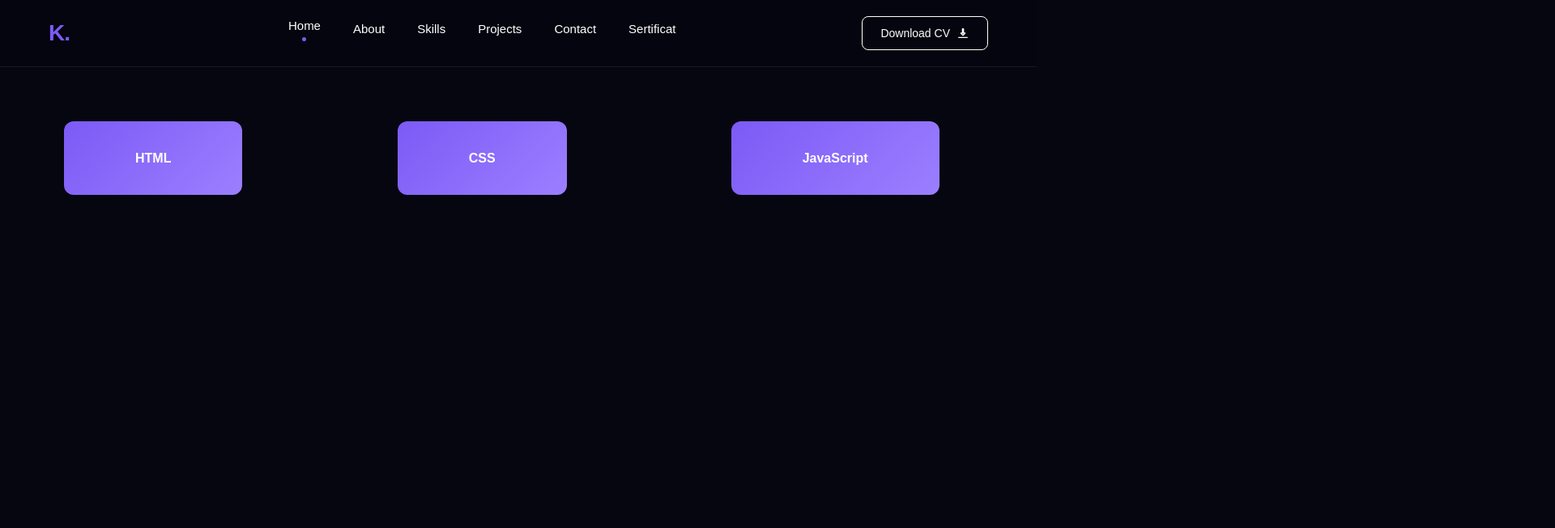
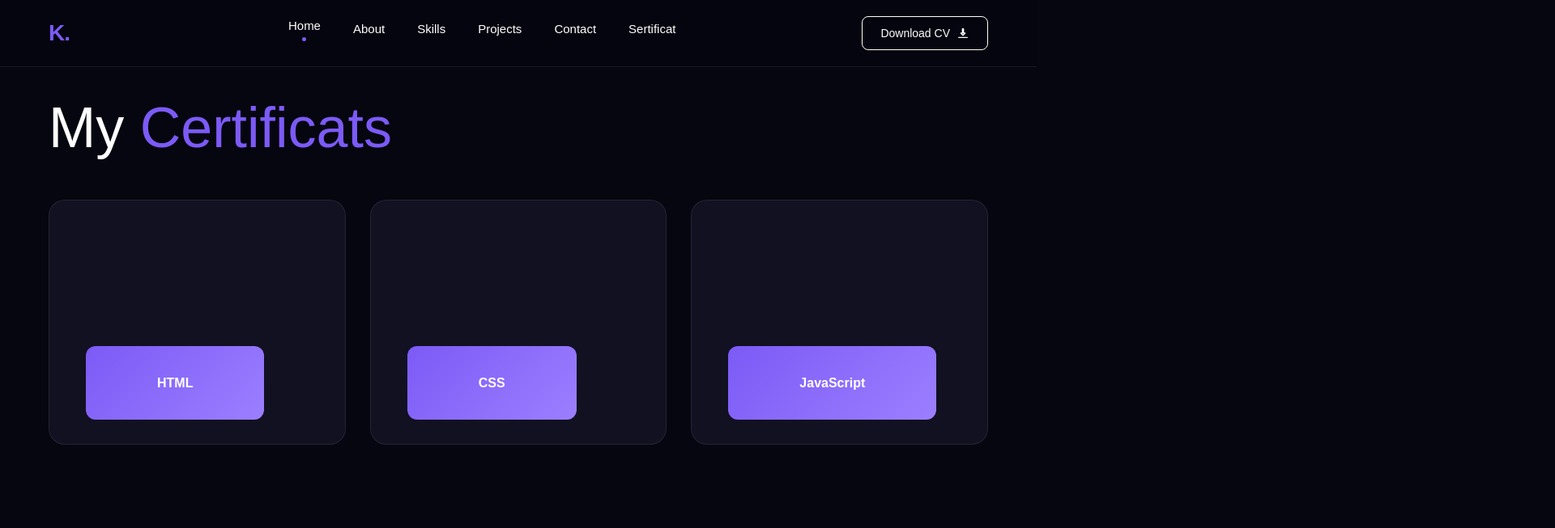
Before and after one commit to krishna7267sharma/potfolio, a plain HTML site: page sertificat.html in a window 1280 px wide. Shown: the top 653 px of the page at 81% size, 1920 px wide, since content can reach past the window. Drawn offline with nearby package versions, Linux system fonts and the light colour scheme.

Commit message:
menu edit and certificate add

```diff
--- a/sertificat.html
+++ b/sertificat.html
@@ -114,14 +114,14 @@
             background: #111827;
             border-radius: 20px;
             overflow: hidden;
-    border: 2px solid rgba(255,255,255,0.08);
+            border: 2px solid rgba(255, 255, 255, 0.08);
             box-shadow: 0 0 30px rgba(124, 90, 246, 0.4);
             animation: popup 0.4s ease;
         }
 
         /* Modal background blur */
         .modal {
-    background: rgba(0,0,0,0.7);
+            background: rgba(0, 0, 0, 0.7);
             backdrop-filter: blur(6px);
         }
 
@@ -194,15 +194,49 @@
                 transform: scale(0.7);
                 opacity: 0;
             }
+
             to {
                 transform: scale(1);
                 opacity: 1;
             }
         }
-.all{display: flex;
+
+        .all {
+            display: flex;
             gap: 1.6%;
-margin-left: 5%;}
+            margin-left: 5%;
+        }
+        .section {
+      padding: 100px 60px;
+    }
 
+    h1 {
+      font-size: 70px;
+      margin-bottom: 50px;
+    }
+
+    h1 span {
+      color: #7c5af6;
+    }
+
+    .projects {
+      display: grid;
+      grid-template-columns: repeat(auto-fit, minmax(300px, 1fr));
+      gap: 30px;
+    }
+
+    .project {
+      background: #111122;
+      padding: 30px;
+      border-radius: 20px;
+      border: 1px solid rgba(255, 255, 255, 0.08);
+      transition: 0.3s;
+    }
+
+    .project:hover {
+      transform: translateY(-10px);
+      border-color: #7c5af6;
+    }
     </style>
 
 
@@ -226,11 +260,20 @@ margin-left: 5%;}
             </svg>
         </a>
     </nav>
-    <div class="all">
+
+
+
+
+ <section class="section">
+
+    <h1>My <span>Certificats</span></h1>
+
+    <div class="projects">
+
+      <div class="project">
          <div class="container">
             <!-- Trigger the modal with a button -->
-        <button type="button" class="btn btn-info btn-lg" data-toggle="modal"
-            data-target="#html">HTML</button>
+            <button type="button" class="btn btn-info btn-lg" data-toggle="modal" data-target="#html">HTML</button>
 
             <!-- Modal -->
             <div class="modal fade" id="html" role="dialog">
@@ -250,10 +293,12 @@ margin-left: 5%;}
             </div>
 
         </div>
+      </div>
+
+      <div class="project">
          <div class="container">
             <!-- Trigger the modal with a button -->
-        <button type="button" class="btn btn-info btn-lg" data-toggle="modal"
-            data-target="#css">CSS</button>
+            <button type="button" class="btn btn-info btn-lg" data-toggle="modal" data-target="#css">CSS</button>
 
             <!-- Modal -->
             <div class="modal fade" id="css" role="dialog">
@@ -273,6 +318,9 @@ margin-left: 5%;}
             </div>
 
         </div>
+      </div>
+
+      <div class="project">
          <div class="container">
             <!-- Trigger the modal with a button -->
             <button type="button" class="btn btn-info btn-lg" data-toggle="modal"
@@ -297,7 +345,11 @@ margin-left: 5%;}
 
         </div>
     </div>
+      </div>
 
+    </div>
+
+  </section>
 </body>
 
 </html>
```
Also changed, not shown: about.html (+1 -0 lines), contact.html (+1 -0 lines), index.html (+1 -0 lines), projects.html (+1 -0 lines), skiils.html (+1 -0 lines). Lines whose indentation alone changed are shown as unchanged.
